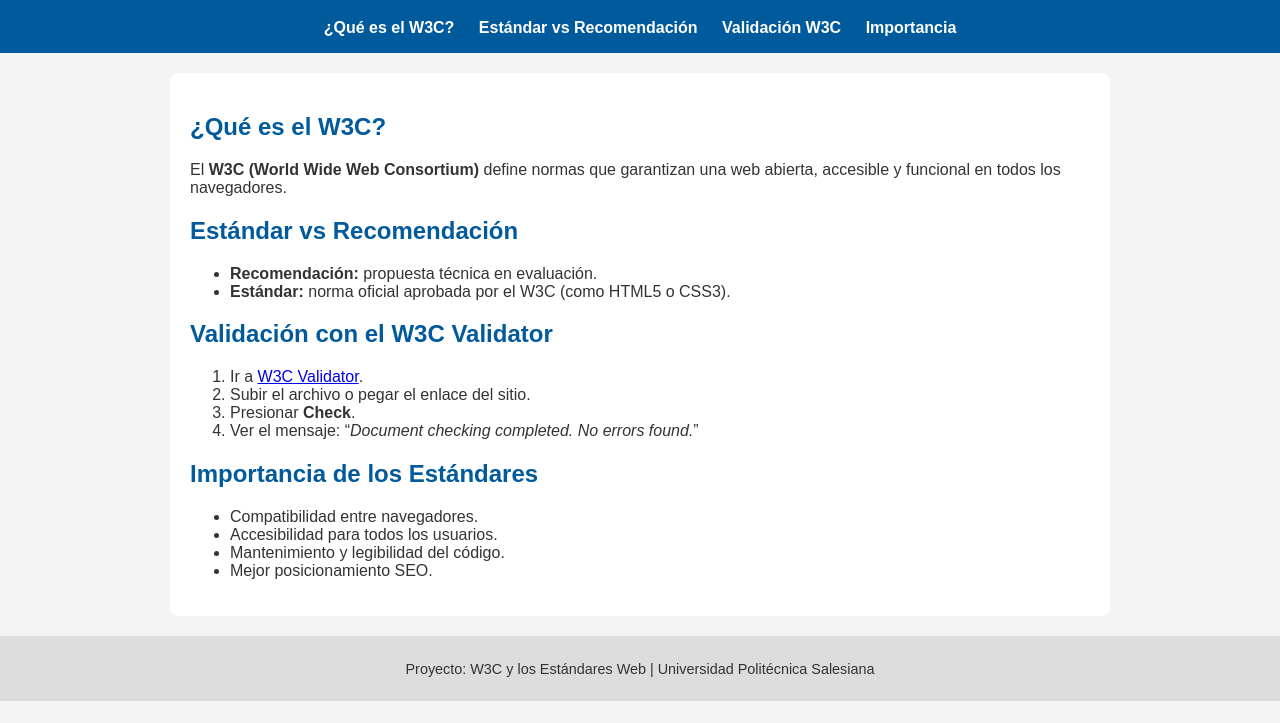
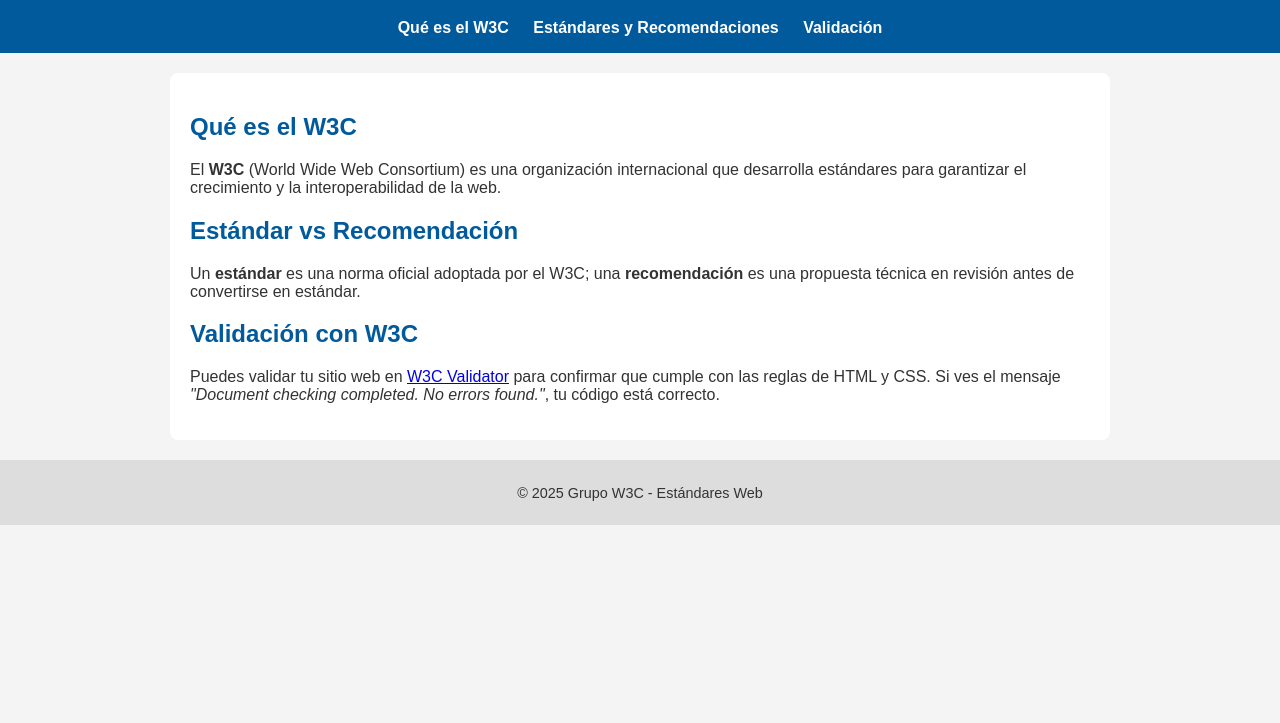
Before and after one commit to Nayelic98/WC3, a plain HTML site: page index.html in a window 1280 px wide. Shown: the part 77-800 px from the top of the page. Drawn offline with Linux system fonts and the light colour scheme.

Commit message:
Revise content and structure in index.html
Updated the content and structure of the index.html file, including changes to headings, paragraphs, and navigation links.

```diff
--- a/index.html
+++ b/index.html
@@ -3,7 +3,7 @@
 <head>
   <meta charset="UTF-8">
   <meta name="viewport" content="width=device-width, initial-scale=1.0">
-  <meta name="description" content="W3C y los estándares web: validación y buenas prácticas.">
+  <meta name="description" content="Página informativa sobre el W3C y los estándares web.">
   <title>W3C y los Estándares Web</title>
   <link rel="stylesheet" href="style.css">
 </head>
@@ -12,51 +12,32 @@
     <h1>W3C y los Estándares Web</h1>
     <nav>
       <ul>
-        <li><a href="#que-es">¿Qué es el W3C?</a></li>
-        <li><a href="#diferencia">Estándar vs Recomendación</a></li>
-        <li><a href="#validacion">Validación W3C</a></li>
-        <li><a href="#importancia">Importancia</a></li>
+        <li><a href="#que-es">Qué es el W3C</a></li>
+        <li><a href="#estandares">Estándares y Recomendaciones</a></li>
+        <li><a href="#validacion">Validación</a></li>
       </ul>
     </nav>
   </header>
 
   <main>
     <section id="que-es">
-      <h2>¿Qué es el W3C?</h2>
-      <p>El <strong>W3C (World Wide Web Consortium)</strong> define normas que garantizan una web abierta, accesible y funcional en todos los navegadores.</p>
+      <h2>Qué es el W3C</h2>
+      <p>El <strong>W3C</strong> (World Wide Web Consortium) es una organización internacional que desarrolla estándares para garantizar el crecimiento y la interoperabilidad de la web.</p>
     </section>
 
-    <section id="diferencia">
+    <section id="estandares">
       <h2>Estándar vs Recomendación</h2>
-      <ul>
-        <li><strong>Recomendación:</strong> propuesta técnica en evaluación.</li>
-        <li><strong>Estándar:</strong> norma oficial aprobada por el W3C (como HTML5 o CSS3).</li>
-      </ul>
+      <p>Un <strong>estándar</strong> es una norma oficial adoptada por el W3C; una <strong>recomendación</strong> es una propuesta técnica en revisión antes de convertirse en estándar.</p>
     </section>
 
     <section id="validacion">
-      <h2>Validación con el W3C Validator</h2>
-      <ol>
-        <li>Ir a <a href="https://validator.w3.org/" target="_blank">W3C Validator</a>.</li>
-        <li>Subir el archivo o pegar el enlace del sitio.</li>
-        <li>Presionar <strong>Check</strong>.</li>
-        <li>Ver el mensaje: “<em>Document checking completed. No errors found.</em>”</li>
-      </ol>
-    </section>
-
-    <section id="importancia">
-      <h2>Importancia de los Estándares</h2>
-      <ul>
-        <li>Compatibilidad entre navegadores.</li>
-        <li>Accesibilidad para todos los usuarios.</li>
-        <li>Mantenimiento y legibilidad del código.</li>
-        <li>Mejor posicionamiento SEO.</li>
-      </ul>
+      <h2>Validación con W3C</h2>
+      <p>Puedes validar tu sitio web en <a href="https://validator.w3.org/" target="_blank">W3C Validator</a> para confirmar que cumple con las reglas de HTML y CSS. Si ves el mensaje <em>"Document checking completed. No errors found."</em>, tu código está correcto.</p>
     </section>
   </main>
 
   <footer>
-    <p>Proyecto: W3C y los Estándares Web | Universidad Politécnica Salesiana</p>
+    <p>© 2025 Grupo W3C - Estándares Web</p>
   </footer>
 </body>
 </html>
```
